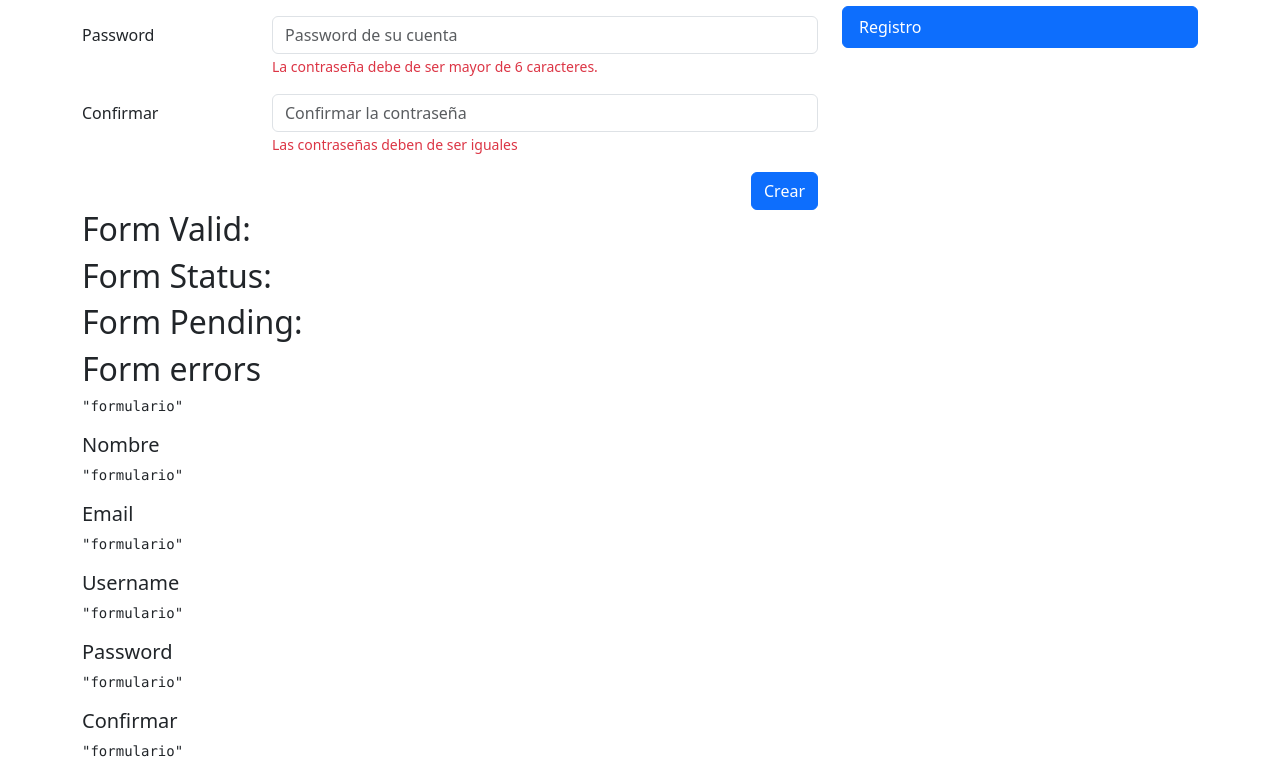
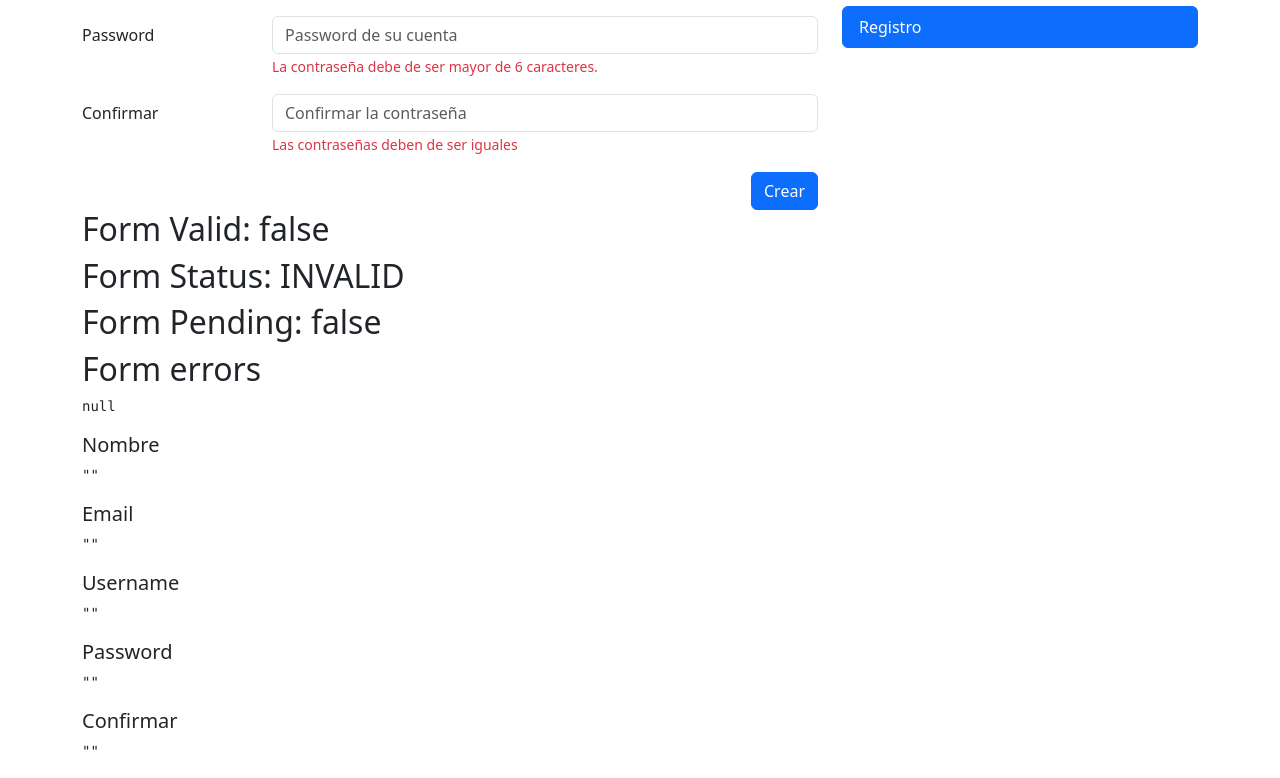
Before and after one commit to Azerzax/formsApp, an Angular app: page /auth/signUp in a window 1280 px wide. Shown: the part 337-1115 px from the top of the page. Built offline with nearby package versions, Linux system fonts and the light colour scheme.

Commit message:
montaje de formulario de registro

```diff
--- a/src/app/auth/auth.module.ts
+++ b/src/app/auth/auth.module.ts
@@ -3,6 +3,7 @@
 
 import { AuthRoutingModule } from './auth-routing.module';
 import { RegisterPageComponent } from './pages/register-page/register-page.component';
+import { ReactiveFormsModule } from '@angular/forms';
 
 
 @NgModule({
@@ -11,7 +12,8 @@
   ],
   imports: [
     CommonModule,
-    AuthRoutingModule
+    AuthRoutingModule,
+    ReactiveFormsModule
   ]
 })
 export class AuthModule { }
--- a/src/app/auth/pages/register-page/register-page.component.html
+++ b/src/app/auth/pages/register-page/register-page.component.html
@@ -4,7 +4,7 @@
 <div class="row">
     <div class="col">
 
-        <form autocomplete="off">
+        <form [formGroup]="myForm" (submit)="onSave()" autocomplete="off">
 
             <!-- Nombre -->
             <div class="row mb-3">
@@ -12,7 +12,8 @@
                 <div class="col-sm-9">
                     <input type="text"
                            class="form-control"
-                           placeholder="Nombre del usuario">
+                           placeholder="Nombre del usuario"
+                           formControlName="name">
 
                     <span class="form-text text-danger">
                         Debe de ser en formato de nombre y apellido
@@ -26,7 +27,8 @@
                 <div class="col-sm-9">
                     <input type="email"
                            class="form-control"
-                           placeholder="Email del usuario">
+                           placeholder="Email del usuario"
+                           formControlName="email">
                     <span class="form-text text-danger">
                         mensaje de error del email
                     </span>
@@ -39,7 +41,8 @@
                 <div class="col-sm-9">
                     <input type="text"
                            class="form-control"
-                           placeholder="Nombre código del usuario">
+                           placeholder="Nombre código del usuario"
+                           formControlName="username">
                     <span class="form-text text-danger">
                          El username no puede ser Strider
                     </span>
@@ -52,7 +55,8 @@
                 <div class="col-sm-9">
                     <input type="password"
                            class="form-control"
-                           placeholder="Password de su cuenta">
+                           placeholder="Password de su cuenta"
+                           formControlName="password">
 
                     <span class="form-text text-danger">
                          La contraseña debe de ser mayor de 6 caracteres.
@@ -66,7 +70,8 @@
                 <div class="col-sm-9">
                     <input type="password"
                            class="form-control"
-                           placeholder="Confirmar la contraseña">
+                           placeholder="Confirmar la contraseña"
+                           formControlName="password2">
 
                     <span class="form-text text-danger">
                          Las contraseñas deben de ser iguales
@@ -90,24 +95,24 @@
 </div>
 
 
-<h2>Form Valid: </h2>
-<h2>Form Status: </h2>
-<h2>Form Pending: </h2>
+<h2>Form Valid: {{myForm.valid}}</h2>
+<h2>Form Status: {{myForm.status}}</h2>
+<h2>Form Pending: {{myForm.pending}}</h2>
 <h2>Form errors</h2>
-<pre>{{ 'formulario' | json }}</pre>
+<pre>{{ myForm.errors| json }}</pre>
 
 <h5>Nombre</h5>
-<pre>{{ 'formulario' | json }}</pre>
+<pre>{{ myForm.value.name| json }}</pre>
 
 <h5>Email</h5>
-<pre>{{ 'formulario' | json }}</pre>
+<pre>{{ myForm.value.email | json }}</pre>
 
 <h5>Username</h5>
-<pre>{{ 'formulario' | json }}</pre>
+<pre>{{ myForm.value.username| json }}</pre>
 
 
 <h5>Password</h5>
-<pre>{{ 'formulario' | json }}</pre>
+<pre>{{ myForm.value.password | json }}</pre>
 
 <h5>Confirmar</h5>
-<pre>{{ 'formulario' | json }}</pre>
+<pre>{{ myForm.value.password2| json }}</pre>
--- a/src/app/auth/pages/register-page/register-page.component.ts
+++ b/src/app/auth/pages/register-page/register-page.component.ts
@@ -1,4 +1,5 @@
 import { Component } from '@angular/core';
+import { FormBuilder, FormGroup, Validators } from '@angular/forms';
 
 @Component({
   templateUrl: './register-page.component.html',
@@ -6,4 +7,23 @@
 })
 export class RegisterPageComponent {
 
+  constructor(private fb: FormBuilder){
+  }
+
+  public myForm = this.fb.group({
+    name:['', [Validators.required]],
+    email:['', [Validators.required]],
+    username:['', [Validators.required]],
+    password:['', [Validators.required]],
+    password2:['', [Validators.required]]
+  })
+
+  isValidField(field:string){
+    //como estamos usando mucho esta funcion y podria cambiar mas adelante, vamos a modularizarla para tenerla en un unico lugar y poder hacer la llamada a la funcion
+  }
+
+  public onSave(){
+    this.myForm.markAllAsTouched();
+  }
+
 }
```
